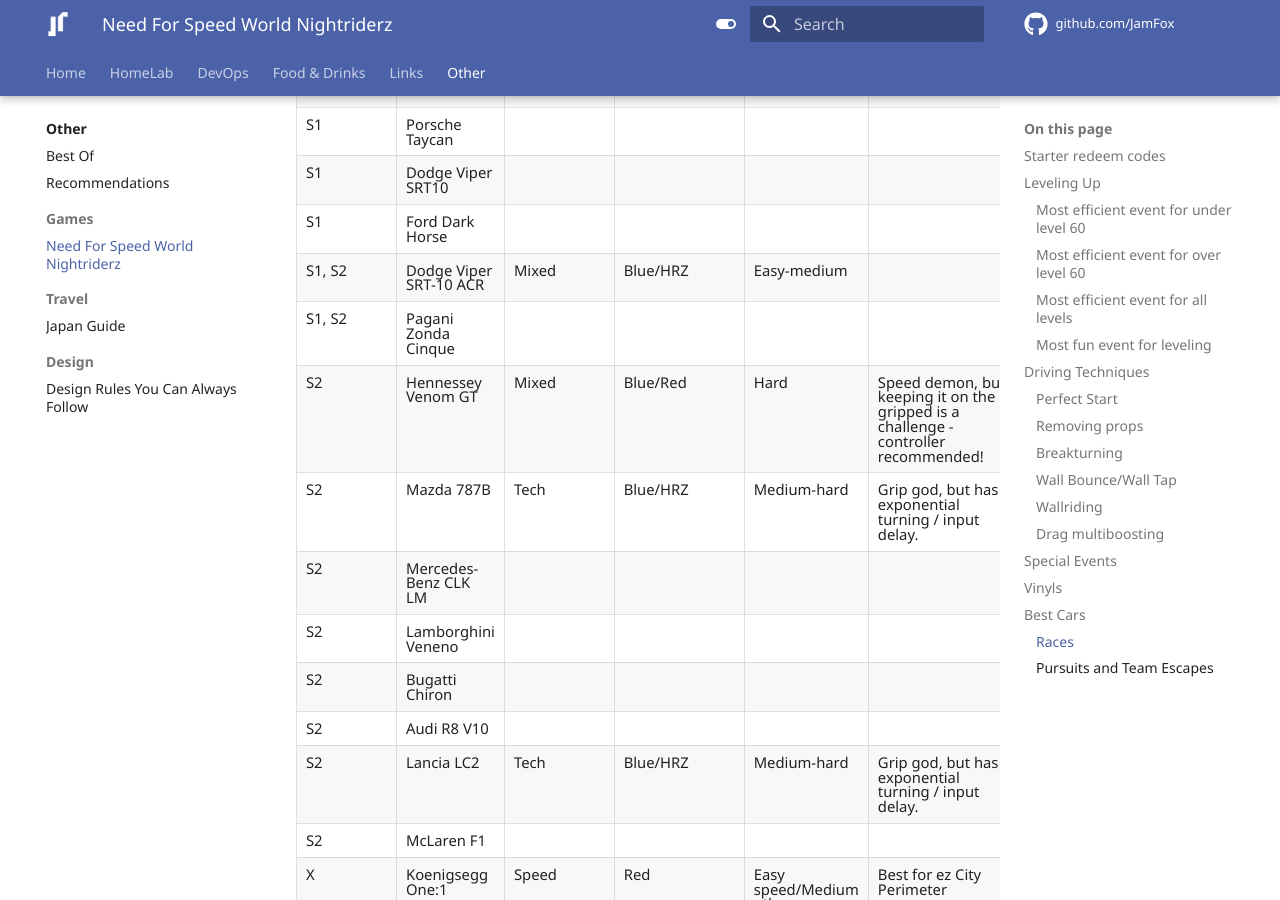
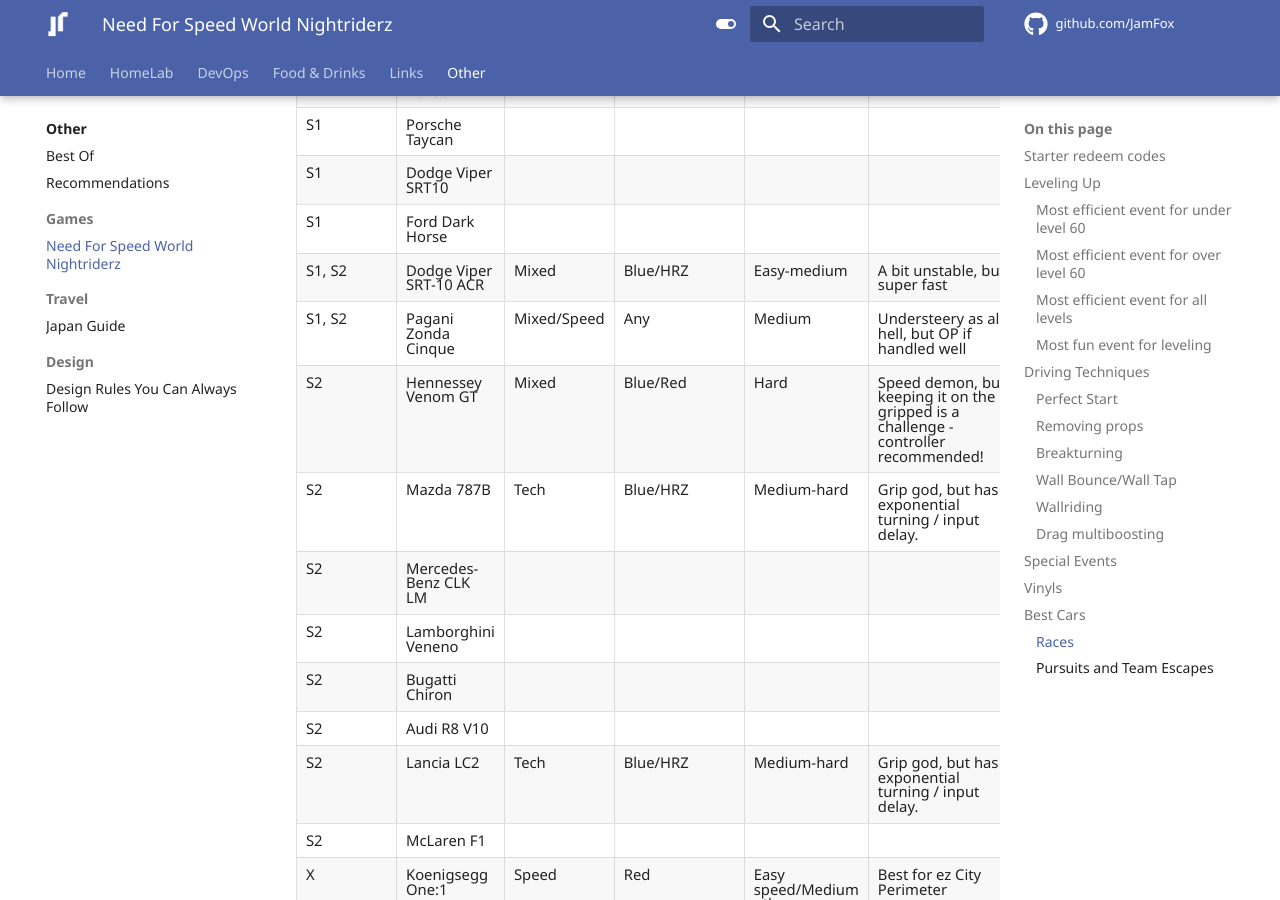
Before and after one commit to JamFox/docs.jamfox.dev, an MkDocs documentation site: the page built from docs/content/games/nfs-world-nrz.md, in a window 1280 px wide and 900 px high, scrolled down 7282 px. Built offline with MkDocs 1.6.1 and Material for MkDocs 9.7.7, drawn with Linux system fonts in a browser that asks for light colours; comment, search, counter and statistics services are not loaded.

Commit message:
add cinque note

```diff
--- a/docs/content/games/nfs-world-nrz.md
+++ b/docs/content/games/nfs-world-nrz.md
@@ -166,8 +166,8 @@ The following is a breakdown of the best cars in each class **in my biased opini
 | S1      | Porsche Taycan               |              |                        |                    |                                                                                           |
 | S1      | Dodge Viper SRT10            |              |                        |                    |                                                                                           |
 | S1      | Ford Dark Horse              |              |                        |                    |                                                                                           |
-| S1, S2  | Dodge Viper SRT-10 ACR       | Mixed        | Blue/HRZ               | Easy-medium        |                                                                                           |
-| S1, S2  | Pagani Zonda Cinque          |              |                        |                    |                                                                                           |
+| S1, S2  | Dodge Viper SRT-10 ACR       | Mixed        | Blue/HRZ               | Easy-medium        | A bit unstable, but super fast                                                            |
+| S1, S2  | Pagani Zonda Cinque          | Mixed/Speed  | Any                    | Medium             | Understeery as all hell, but OP if handled well                                           |
 | S2      | Hennessey Venom GT           | Mixed        | Blue/Red               | Hard               | Speed demon, but keeping it on the gripped is a challenge - controller recommended!       |
 | S2      | Mazda 787B                   | Tech         | Blue/HRZ               | Medium-hard        | Grip god, but has exponential turning / input delay.                                      |
 | S2      | Mercedes-Benz CLK LM         |              |                        |                    |                                                                                           |
@@ -176,13 +176,13 @@ The following is a breakdown of the best cars in each class **in my biased opini
 | S2      | Audi R8 V10                  |              |                        |                    |                                                                                           |
 | S2      | Lancia LC2                   | Tech         | Blue/HRZ               | Medium-hard        | Grip god, but has exponential turning / input delay.                                      |
 | S2      | McLaren F1                   |              |                        |                    |                                                                                           |
-| X       | Koenigsegg One:1             | Speed        | Red                    | Easy speed/Medium other | Best for ez City Perimeter                                                                |
+| X       | Koenigsegg One:1             | Speed        | Red                    | Easy speed/Medium other | Best for ez City Perimeter                                                           |
 | X       | Ferrari FXX-K                | Mixed        | Blue/Red/HRZ           | Easy               | The jack-of-all-trades - good at everything, master of none.                              |
-| X       | Hennessey F5                 | Mixed        | Stock only             | Hard               | A wild slidy ride - speed management is everything. Best with a controller.              |
+| X       | Hennessey F5                 | Mixed        | Stock only             | Hard               | A wild slidy ride - speed management is everything. Best with a controller.               |
 | X       | Bugatti La Voiture Noire     | Speed/Mixed  | Blue/Red               | Easy-medium        | Essentially a better Bolide, due to being able to add performance parts according to your needs. |
 | X       | Koenigsegg Jesko             | Speed        | Stock only             |                    |                                                                                           |
 | X       | Bugatti Bolide               | Mixed        | Stock only             | Easy-medium        |                                                                                           |
-| X       | Chevrolet Camaro ZL1         | Drag         | Stock only             | Easy Drag/Ultra hard other | **Will** flip, funniest shit you'll see. Best drag car in game, no competition.           |
+| X       | Chevrolet Camaro ZL1         | Drag         | Stock only             | Easy Drag/Ultra hard other | **Will** flip, funniest shit you'll see. Best drag car in game, no competition.   |
 
 ### Pursuits and Team Escapes
 
```
